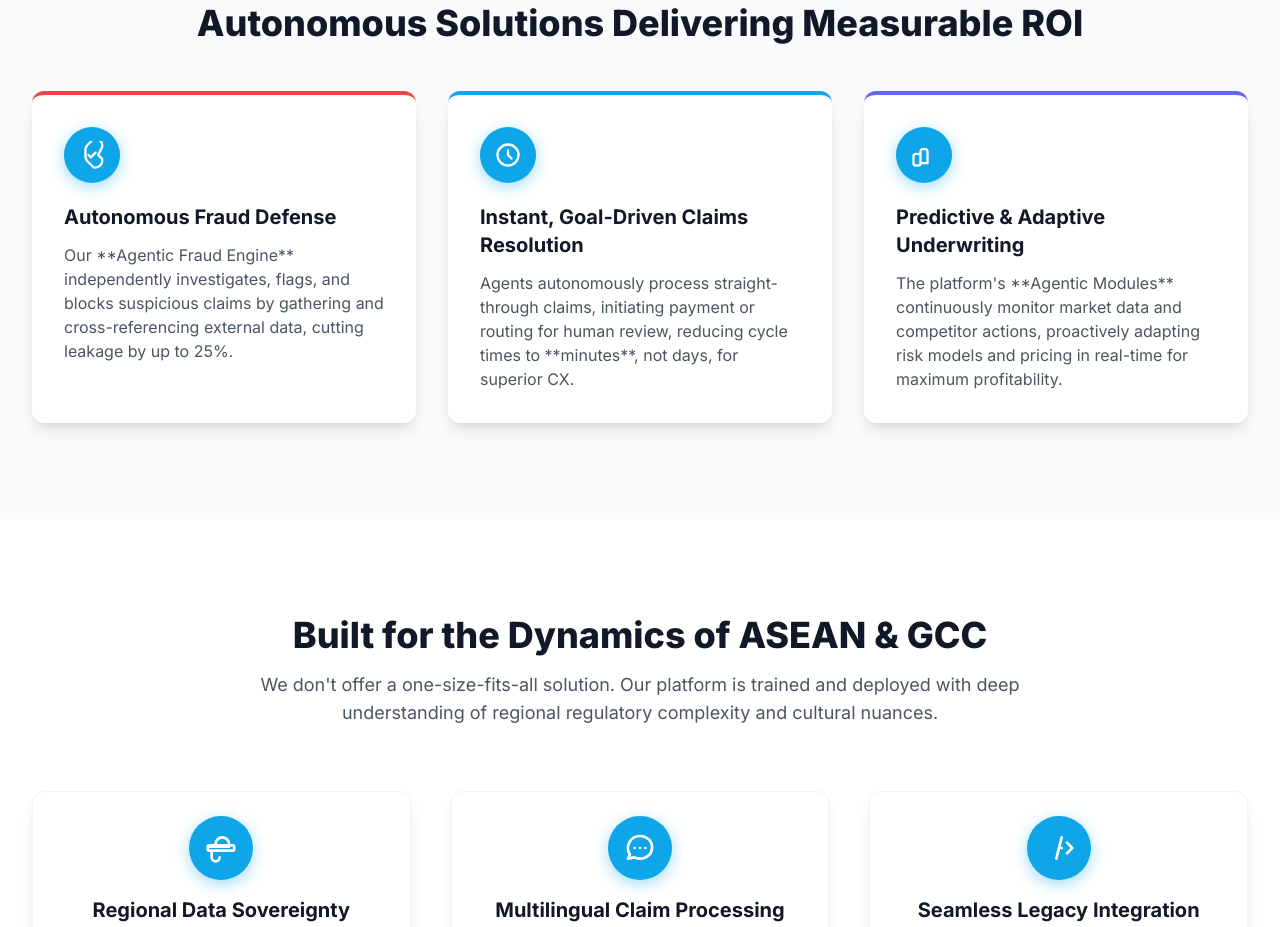
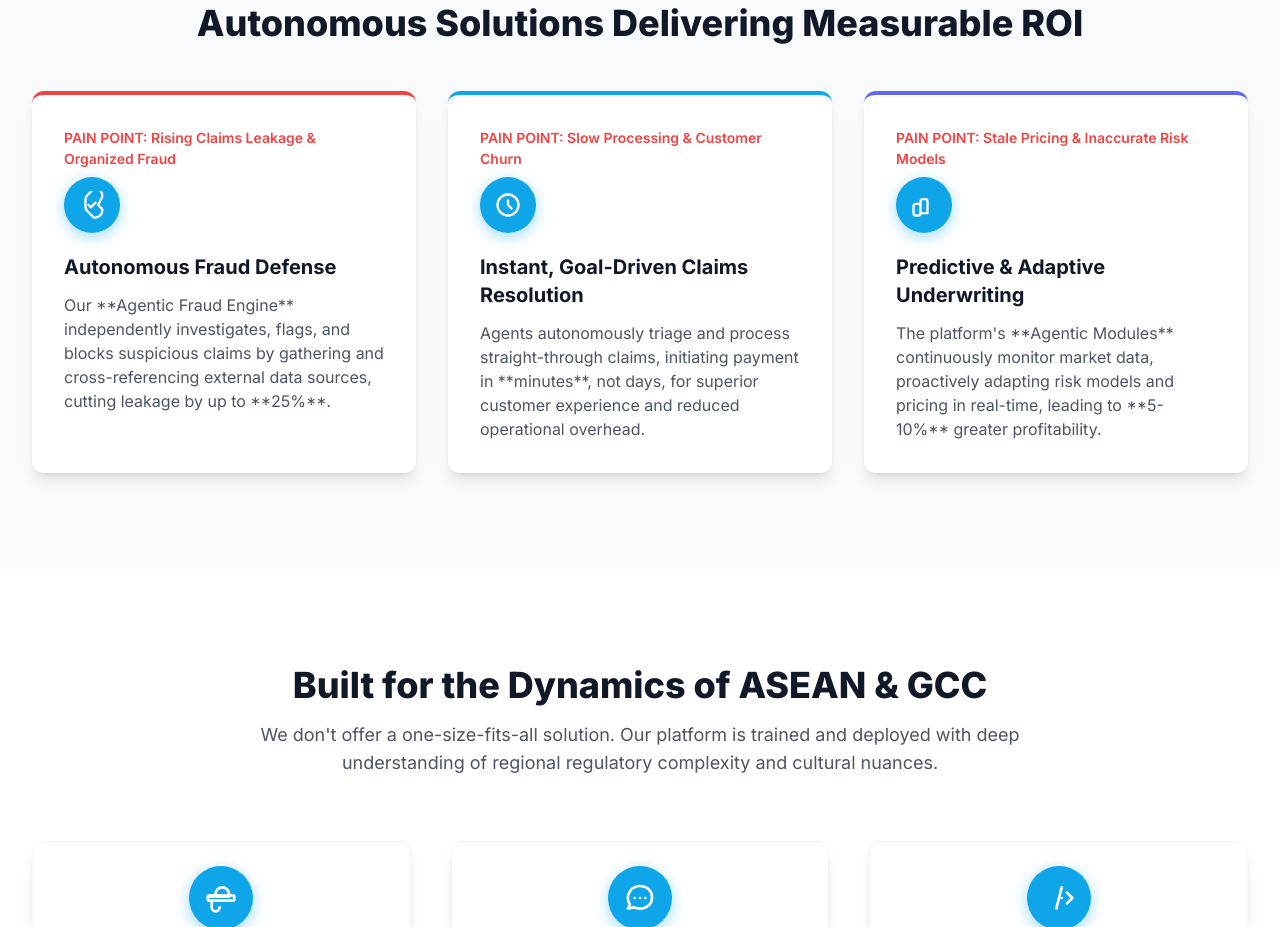
Before and after one commit to hokifai/insurefutureai, a plain HTML site: page index.html in a window 1280 px wide. Shown: the part 857-1784 px from the top of the page. Drawn offline with nearby package versions, Linux system fonts and the light colour scheme.

Commit message:
Update index.html

```diff
--- a/index.html
+++ b/index.html
@@ -25,6 +25,12 @@
         .ai-icon-bg {
             background-color: var(--color-accent);
             box-shadow: 0 4px 15px rgba(14, 165, 233, 0.4);
+        }
+        /* Custom styling for pain point callout */
+        .pain-point-text {
+            color: #ef4444; /* Tailwind red-500 */
+            font-weight: 600;
+            font-size: 0.875rem; /* text-sm */
         }
     </style>
 </head>
@@ -107,6 +113,7 @@
                 <p class="text-center text-xl font-semibold text-sky-600 mb-3">
                     Generating AI insights in the insurance value chain
                 </p>
+
                 <h2 class="text-3xl sm:text-4xl font-extrabold text-center text-gray-900 mb-12">
                     Autonomous Solutions Delivering Measurable ROI
                 </h2>
@@ -114,27 +121,30 @@
                 <div class="grid grid-cols-1 md:grid-cols-3 gap-8">
 
                     <div class="bg-white p-6 sm:p-8 rounded-xl shadow-lg border-t-4 border-red-500 transform hover:shadow-xl transition duration-300">
+                        <p class="pain-point-text mb-2 text-red-500">PAIN POINT: Rising Claims Leakage & Organized Fraud</p>
                         <div class="ai-icon-bg w-14 h-14 rounded-full flex items-center justify-center mb-5">
                             <svg class="w-7 h-7 text-white" fill="none" stroke="currentColor" viewBox="0 0 24 24" xmlns="http://www.w3.org/2000/svg"><path stroke-linecap="round" stroke-linejoin="round" stroke-width="2" d="M9 12l2 2 4-4m5.618-4.618a5.996 5.996 0 00-7.234-7.234l-3.322 3.322-1.92 1.92a6 6 0 00-1.742 5.093v3.75a6 6 0 001.742 5.093l1.92 1.92 3.322 3.322a6 6 0 007.234-7.234l-3.322-3.322z"></path></svg>
                         </div>
                         <h3 class="text-xl font-bold text-gray-900 mb-3">Autonomous Fraud Defense</h3>
-                        <p class="text-gray-600">Our **Agentic Fraud Engine** independently investigates, flags, and blocks suspicious claims by gathering and cross-referencing external data, cutting leakage by up to 25%.</p>
+                        <p class="text-gray-600">Our **Agentic Fraud Engine** independently investigates, flags, and blocks suspicious claims by gathering and cross-referencing external data sources, cutting leakage by up to **25%**.</p>
                     </div>
 
                     <div class="bg-white p-6 sm:p-8 rounded-xl shadow-lg border-t-4 border-sky-500 transform hover:shadow-xl transition duration-300">
+                         <p class="pain-point-text mb-2 text-red-500">PAIN POINT: Slow Processing & Customer Churn</p>
                         <div class="ai-icon-bg w-14 h-14 rounded-full flex items-center justify-center mb-5">
                             <svg class="w-7 h-7 text-white" fill="none" stroke="currentColor" viewBox="0 0 24 24" xmlns="http://www.w3.org/2000/svg"><path stroke-linecap="round" stroke-linejoin="round" stroke-width="2" d="M12 8v4l3 3m6-3a9 9 0 11-18 0 9 9 0 0118 0z"></path></svg>
                         </div>
                         <h3 class="text-xl font-bold text-gray-900 mb-3">Instant, Goal-Driven Claims Resolution</h3>
-                        <p class="text-gray-600">Agents autonomously process straight-through claims, initiating payment or routing for human review, reducing cycle times to **minutes**, not days, for superior CX.</p>
+                        <p class="text-gray-600">Agents autonomously triage and process straight-through claims, initiating payment in **minutes**, not days, for superior customer experience and reduced operational overhead.</p>
                     </div>
 
                     <div class="bg-white p-6 sm:p-8 rounded-xl shadow-lg border-t-4 border-indigo-500 transform hover:shadow-xl transition duration-300">
+                        <p class="pain-point-text mb-2 text-red-500">PAIN POINT: Stale Pricing & Inaccurate Risk Models</p>
                         <div class="ai-icon-bg w-14 h-14 rounded-full flex items-center justify-center mb-5">
                             <svg class="w-7 h-7 text-white" fill="none" stroke="currentColor" viewBox="0 0 24 24" xmlns="http://www.w3.org/2000/svg"><path stroke-linecap="round" stroke-linejoin="round" stroke-width="2" d="M9 19v-6a2 2 0 00-2-2H5a2 2 0 00-2 2v6a2 2 0 002 2h2a2 2 0 002-2zm0 0V9a2 2 0 012-2h2a2 2 0 012 2v10m-6 0h6"></path></svg>
                         </div>
                         <h3 class="text-xl font-bold text-gray-900 mb-3">Predictive & Adaptive Underwriting</h3>
-                        <p class="text-gray-600">The platform's **Agentic Modules** continuously monitor market data and competitor actions, proactively adapting risk models and pricing in real-time for maximum profitability.</p>
+                        <p class="text-gray-600">The platform's **Agentic Modules** continuously monitor market data, proactively adapting risk models and pricing in real-time, leading to **5-10%** greater profitability.</p>
                     </div>
                 </div>
             </div>
```
